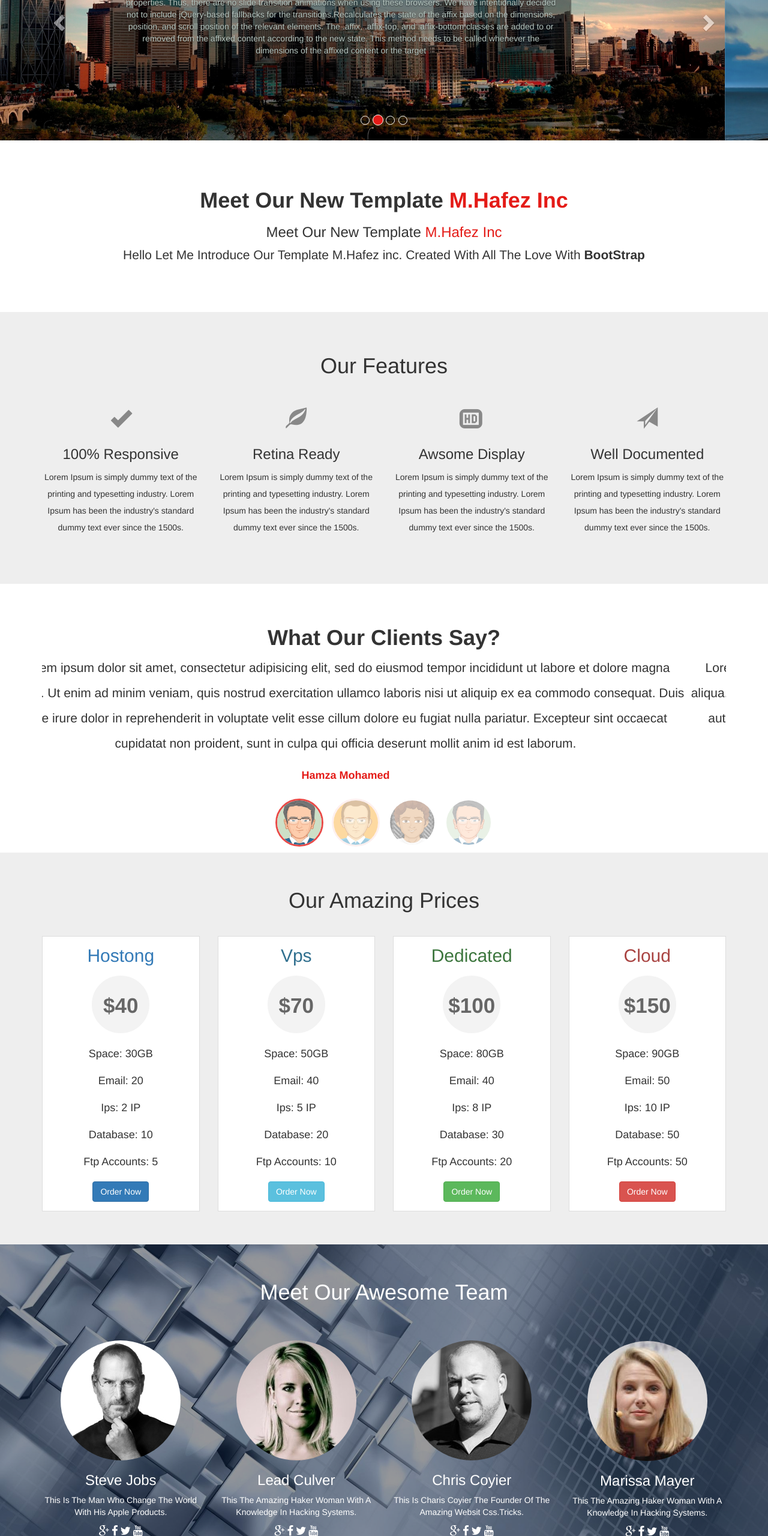
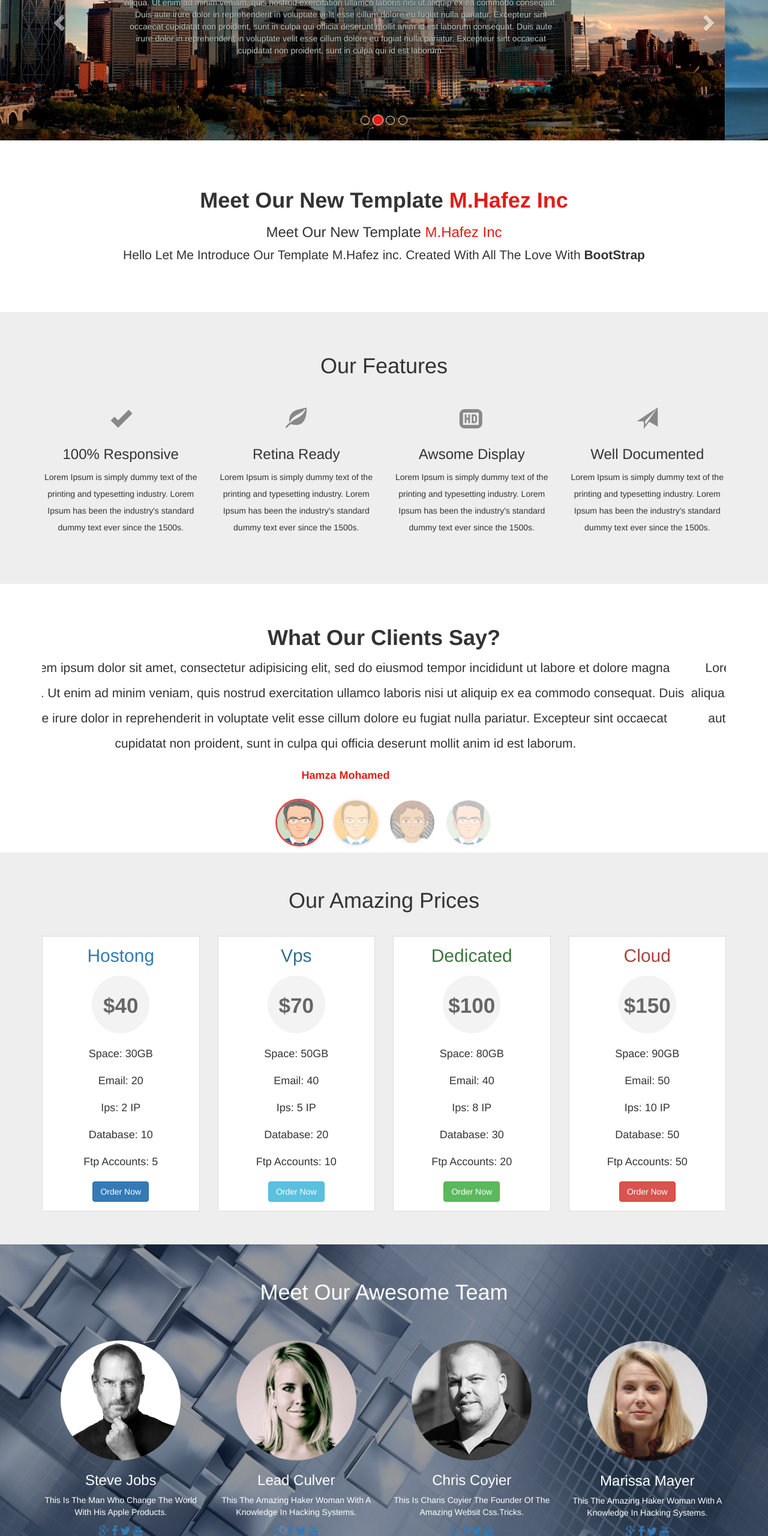
Before and after one commit to mahmoud20/m.hafez-inc, a plain HTML site: page index.html in a window 1280 px wide. Shown: the part 240-2800 px from the top of the page at 60% size. Drawn offline with Linux system fonts and the light colour scheme.

Commit message:
Update index.html

```diff
--- a/index.html
+++ b/index.html
@@ -28,7 +28,7 @@
 		        <span class="icon-bar"></span>
 		        <span class="icon-bar"></span>
 		      </button>
-		      <a class="navbar-brand" href="#">M.Hafez <span>inc.</span></a>
+		      <a class="navbar-brand" href="https://www.upwork.com/freelancers/~0176c2a46012c916ba" target="blank">M.Hafez <span>inc.</span></a>
 		    </div>
 
 		    <!-- Collect the nav links, forms, and other content for toggling -->
@@ -75,14 +75,30 @@
 		      <img src="images/slider1.jpg" alt="pic1">
 		      <div class="carousel-caption">
 		        <h1>Programming</h1>
-		        <p>Bootstrap exclusively uses CSS3 for its animations, but Internet Explorer 8 & 9 don't support the necessary CSS properties. Thus, there are no slide transition animations when using these browsers. We have intentionally decided not to include jQuery-based fallbacks for the transitions.Recalculates the state of the affix based on the dimensions, position, and scroll position of the relevant elements. The .affix, .affix-top, and .affix-bottom classes are added to or removed from the affixed content according to the new state. This method needs to be called whenever the dimensions of the affixed content or the target </p>
+		        <p>Lorem ipsum dolor sit amet, consectetur adipisicing elit, sed do eiusmod
+		        tempor incididunt ut labore et dolore magna aliqua. Ut enim ad minim veniam,
+		        quis nostrud exercitation ullamco laboris nisi ut aliquip ex ea commodo
+		        consequat. Duis aute irure dolor in reprehenderit in voluptate velit esse
+		        cillum dolore eu fugiat nulla pariatur. Excepteur sint occaecat cupidatat non
+		        proident, sunt in culpa qui officia deserunt mollit anim id est laborum
+		        consequat. Duis aute irure dolor in reprehenderit in voluptate velit esse
+		        cillum dolore eu fugiat nulla pariatur. Excepteur sint occaecat cupidatat non
+		        proident, sunt in culpa qui  id est laborum.</p>
 		      </div>
 		    </div>
 		    <div class="item">
 		      <img src="images/slider2.jpg" alt="pic2">
 		      <div class="carousel-caption">
 		        <h1>Web Design</h1>
-		        <p>Bootstrap exclusively uses CSS3 for its animations, but Internet Explorer 8 & 9 don't support the necessary CSS properties. Thus, there are no slide transition animations when using these browsers. We have intentionally decided not to include jQuery-based fallbacks for the transitions.Recalculates the state of the affix based on the dimensions, position, and scroll position of the relevant elements. The .affix, .affix-top, and .affix-bottom classes are added to or removed from the affixed content according to the new state. This method needs to be called whenever the dimensions of the affixed content or the target </p>
+		       <p>Lorem ipsum dolor sit amet, consectetur adipisicing elit, sed do eiusmod
+		        tempor incididunt ut labore et dolore magna aliqua. Ut enim ad minim veniam,
+		        quis nostrud exercitation ullamco laboris nisi ut aliquip ex ea commodo
+		        consequat. Duis aute irure dolor in reprehenderit in voluptate velit esse
+		        cillum dolore eu fugiat nulla pariatur. Excepteur sint occaecat cupidatat non
+		        proident, sunt in culpa qui officia deserunt mollit anim id est laborum
+		        consequat. Duis aute irure dolor in reprehenderit in voluptate velit esse
+		        cillum dolore eu fugiat nulla pariatur. Excepteur sint occaecat cupidatat non
+		        proident, sunt in culpa qui  id est laborum.</p>
 		      </div>
 		    </div>
 
@@ -90,7 +106,15 @@
 		      <img src="images/slider3.jpg" alt="pic3">
 		      <div class="carousel-caption">
 		        <h1>Desktop</h1>
-		        <p>Bootstrap exclusively uses CSS3 for its animations, but Internet Explorer 8 & 9 don't support the necessary CSS properties. Thus, there are no slide transition animations when using these browsers. We have intentionally decided not to include jQuery-based fallbacks for the transitions.Recalculates the state of the affix based on the dimensions, position, and scroll position of the relevant elements. The .affix, .affix-top, and .affix-bottom classes are added to or removed from the affixed content according to the new state. This method needs to be called whenever the dimensions of the affixed content or the target </p>
+		        <p>Lorem ipsum dolor sit amet, consectetur adipisicing elit, sed do eiusmod
+		        tempor incididunt ut labore et dolore magna aliqua. Ut enim ad minim veniam,
+		        quis nostrud exercitation ullamco laboris nisi ut aliquip ex ea commodo
+		        consequat. Duis aute irure dolor in reprehenderit in voluptate velit esse
+		        cillum dolore eu fugiat nulla pariatur. Excepteur sint occaecat cupidatat non
+		        proident, sunt in culpa qui officia deserunt mollit anim id est laborum
+		        consequat. Duis aute irure dolor in reprehenderit in voluptate velit esse
+		        cillum dolore eu fugiat nulla pariatur. Excepteur sint occaecat cupidatat non
+		        proident, sunt in culpa qui  id est laborum.</p>
 		      </div>
 		    </div>
 
@@ -98,7 +122,15 @@
 		      <img src="images/slider4.jpg" alt="pic4">
 		      <div class="carousel-caption">
 		        <h1>Web Hosting</h1>
-		        <p>Bootstrap exclusively uses CSS3 for its animations, but Internet Explorer 8 & 9 don't support the necessary CSS properties. Thus, there are no slide transition animations when using these browsers. We have intentionally decided not to include jQuery-based fallbacks for the transitions.Recalculates the state of the affix based on the dimensions, position, and scroll position of the relevant elements. The .affix, .affix-top, and .affix-bottom classes are added to or removed from the affixed content according to the new state. This method needs to be called whenever the dimensions of the affixed content or the target </p>
+		        <p>Lorem ipsum dolor sit amet, consectetur adipisicing elit, sed do eiusmod
+		        tempor incididunt ut labore et dolore magna aliqua. Ut enim ad minim veniam,
+		        quis nostrud exercitation ullamco laboris nisi ut aliquip ex ea commodo
+		        consequat. Duis aute irure dolor in reprehenderit in voluptate velit esse
+		        cillum dolore eu fugiat nulla pariatur. Excepteur sint occaecat cupidatat non
+		        proident, sunt in culpa qui officia deserunt mollit anim id est laborum
+		        consequat. Duis aute irure dolor in reprehenderit in voluptate velit esse
+		        cillum dolore eu fugiat nulla pariatur. Excepteur sint occaecat cupidatat non
+		        proident, sunt in culpa qui  id est laborum.</p>
 		      </div>
 		    </div>
 
@@ -116,7 +148,7 @@
 		</div>
 		<!-- End Carousel -->
 		<!--Start About us -->
-		<section class="about text-center">
+		<section id="features" class="about text-center">
 			<div class="container">
 
 			<h1 class="hidden-xs">Meet Our New Template <span>M.Hafez Inc</span>
@@ -128,7 +160,7 @@
 		</section>
 		<!-- End About us -->
 		<!-- start features -->
-			<section id="features" class="features text-center">
+			<section class="features text-center">
 				<div class="container">
 					<h1>Our Features</h1>
 					<div class="row">
@@ -317,10 +349,10 @@
 							<img class="img-circle" src="images/steve.jpg" alt="steve jobs">
 							<h3>Steve Jobs</h3>
 							<p>This Is The Man Who Change The World With His Apple Products.</p>
-								<i class="fa fa-google-plus fa-lg"></i>
-                                <i class="fa fa-facebook fa-lg"></i>
-                                <i class="fa fa-twitter fa-lg"></i>
-                                <i class="fa fa-youtube fa-lg"></i>
+								<a href="#"><i class="fa fa-google-plus fa-lg"></i></a>
+                                <a href="#"><i class="fa fa-facebook fa-lg"></i></a>
+                               <a href="#"><i class="fa fa-twitter fa-lg"></i></a>
+                               <a href="#"><i class="fa fa-youtube fa-lg"></i></a>
 						</div>
 					</div>
 					<div class="col-lg-3  col-sm-6">
@@ -328,10 +360,10 @@
 							<img class="img-circle" src="images/leah.jpg" alt="Lead Culver">
 							<h3>Lead Culver</h3>
 							<p>This The Amazing Haker Woman With A Knowledge In Hacking Systems.</p>
-								<i class="fa fa-google-plus fa-lg"></i>
-                                <i class="fa fa-facebook fa-lg"></i>
-                                <i class="fa fa-twitter fa-lg"></i>
-                                <i class="fa fa-youtube fa-lg"></i>
+								<a href="#"><i class="fa fa-google-plus fa-lg"></i></a>
+                                <a href="#"><i class="fa fa-facebook fa-lg"></i></a>
+                               <a href="#"><i class="fa fa-twitter fa-lg"></i></a>
+                               <a href="#"><i class="fa fa-youtube fa-lg"></i></a>
 						</div>
 					</div>
 					<div class="col-lg-3  col-sm-6">
@@ -339,10 +371,10 @@
 							<img class="img-circle" src="images/chris.jpg" alt="Chris Coyier">
 							<h3>Chris Coyier</h3>
 							<p>This Is Charis Coyier The Founder Of The Amazing Websit Css.Tricks.</p>
-								<i class="fa fa-google-plus fa-lg"></i>
-                                <i class="fa fa-facebook fa-lg"></i>
-                                <i class="fa fa-twitter fa-lg"></i>
-                                <i class="fa fa-youtube fa-lg"></i>
+								<a href="#"><i class="fa fa-google-plus fa-lg"></i></a>
+                                <a href="#"><i class="fa fa-facebook fa-lg"></i></a>
+                               <a href="#"><i class="fa fa-twitter fa-lg"></i></a>
+                               <a href="#"><i class="fa fa-youtube fa-lg"></i></a>
 						</div>
 					</div>
 					<div class="col-lg-3  col-sm-6"></div>
@@ -350,10 +382,10 @@
 							<img class="img-circle" src="images/marissa.jpg" alt="Marissa Mayer">
 							<h3>Marissa Mayer</h3>
 							<p>This The Amazing Haker Woman With A Knowledge In Hacking Systems.</p>
-								<i class="fa fa-google-plus fa-lg"></i>
-                                <i class="fa fa-facebook fa-lg"></i>
-                                <i class="fa fa-twitter fa-lg"></i>
-                                <i class="fa fa-youtube fa-lg"></i>
+								<a href="#"><i class="fa fa-google-plus fa-lg"></i></a>
+                                <a href="#"><i class="fa fa-facebook fa-lg"></i></a>
+                               <a href="#"><i class="fa fa-twitter fa-lg"></i></a>
+                               <a href="#"><i class="fa fa-youtube fa-lg"></i></a>
 						</div>
 					</div>
 				</div>
@@ -413,7 +445,19 @@
         </section>
 
         <!-- End  Contact Us -->
+
+        <!-- Start footer -->
+
+
+<footer class="footer text-center">
+  <a class="up-arrow" href="#" data-toggle="tooltip" title="TO TOP">
+    <span class="glyphicon glyphicon-chevron-up"></span>
+  </a><br>
+  <p>Made By <a href="https://www.upwork.com/freelancers/~0176c2a46012c916ba" target="blank">Mahmoud Hafez</a></p>
+</footer>
+		<!-- end footer -->
 <script src="js/jquery-3.1.1.min.js"></script>
 <script src="js/bootstrap.min.js"></script>
+<script src="js/test.js"></script>
 </body>
 </html>
```
